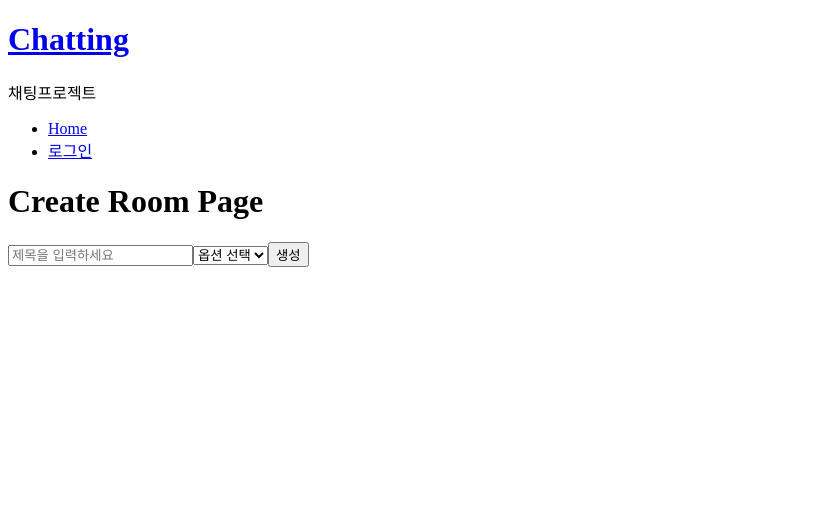
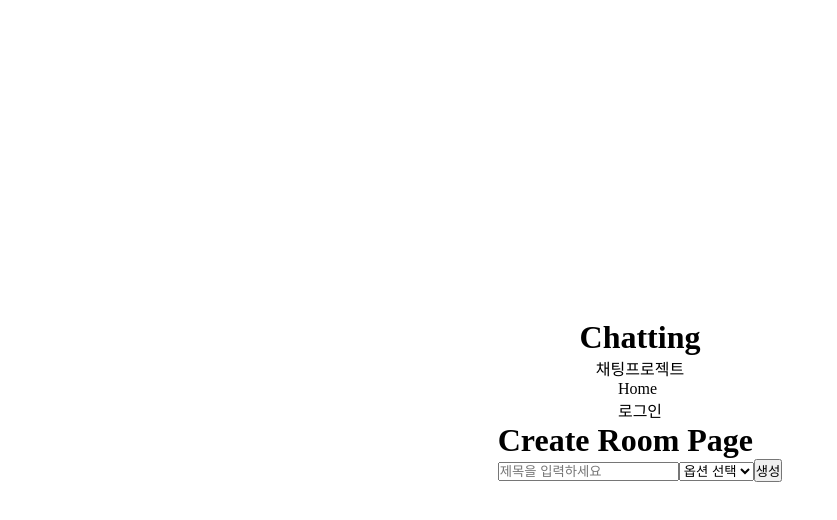
Before and after one commit to Commerce-2024/chatting, a Next.js app: page /room/create in a window 1280 px wide. Shown: the top 520 px of the page, without its empty margins (0-837 px from the left). Built offline with nearby package versions, Linux system fonts and the light colour scheme; no server answers.

Commit message:
d
css시작해야됨

```diff
--- /dev/null
+++ b/public/css/home.css
@@ -0,0 +1,16 @@
+body {
+  display: flex;
+  flex-direction: column;
+  align-items: center; /* 수평 중앙 정렬 */
+  justify-content: center; /* 수직 중앙 정렬 */
+  min-height: 100vh; /* 전체 화면 높이를 사용 */
+  margin: 0; /* 기본 여백 제거 */
+}
+
+.title {
+  text-align: center; /* 텍스트 가운데 정렬 */
+}
+
+.nav {
+  margin-top: 20px; /* 네비게이션 바와 제목 간격 추가 */
+}
--- /dev/null
+++ b/src/app/globals.css
@@ -0,0 +1,28 @@
+* {
+  box-sizing: border-box;
+  margin: 0;
+  padding: 0;
+  -webkit-user-select: none;
+  -moz-user-select: none;
+  -ms-use-select: none;
+  user-select: none;
+}
+
+html {
+  width: 100vw;
+  height: 100vh;
+}
+
+body {
+  width: 100%;
+  height: 100%;
+}
+
+a {
+  color: inherit;
+  text-decoration: none;
+}
+
+ul {
+  list-style: none;
+}
--- a/src/app/layout.js
+++ b/src/app/layout.js
@@ -1,3 +1,5 @@
+import "./globals.css";
+import "../../public/css/home.css";
 import Nav from "@/comps/Nav";
 import Link from "next/link";
 import AuthProvider from "@/provider/AuthProvider";
@@ -6,13 +8,13 @@ const RootLayout = ({ children }) => {
     <html lang="ko">
       <AuthProvider>
         <body>
-          <header>
+          <header className="title">
             <Link href="/">
               <h1>Chatting</h1>
             </Link>
             <p>채팅프로젝트</p>
           </header>
-          <Nav />
+          <Nav className="nav" />
           {children}
         </body>
       </AuthProvider>
```
Also changed, not shown: src/app/chat/chatRoom/[room_no]/page.js (+8 -5 lines), src/app/friend/page.js (+14 -15 lines), public/css/user.module.css (deleted).
